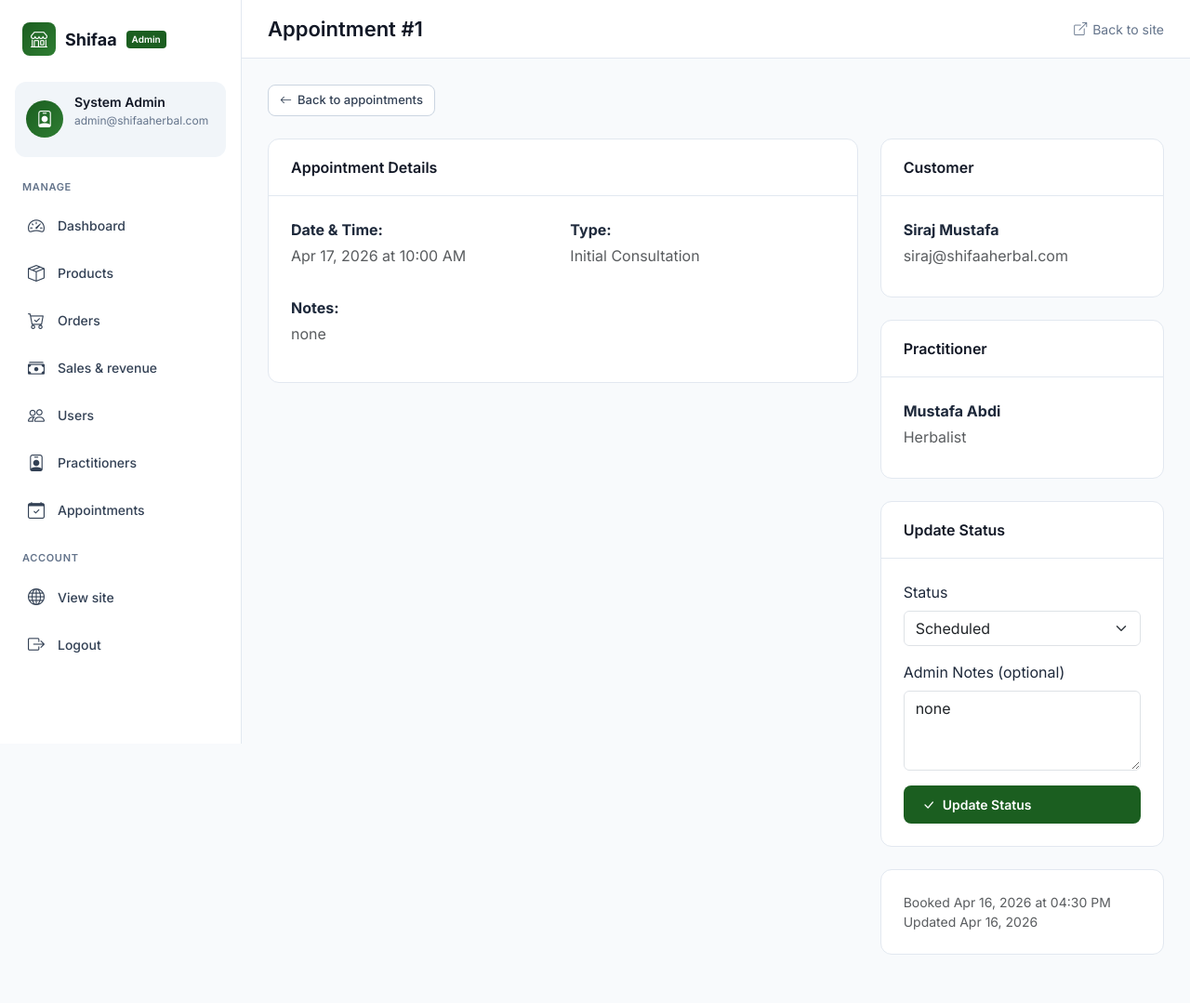
After one commit to siraj-eng/ShifaaEcommerce, a Flask app: page /admin/appointments/1 in a window 1280 px wide. The commit adds this page. Shown: the whole page at 93% size. Run offline with Flask 3, Linux system fonts and the light colour scheme; a user stored in the database is signed in.

Commit message:
Fixed booking appointment display

```diff
--- a/app.py
+++ b/app.py
@@ -1249,7 +1249,18 @@ Shifaa Herbal Team"""
 
     @app.route("/community")
     def community():
-        return render_template("user/community.html")
+        from models import Question, Story
+
+        # Get recent questions with answers
+        questions = Question.query.order_by(Question.created_at.desc()).limit(10).all()
+
+        # Get recent stories
+        stories = Story.query.order_by(Story.created_at.desc()).limit(12).all()
+
+        # For now, pass empty topics list until discussion functionality is implemented
+        topics = []
+
+        return render_template("user/community.html", questions=questions, stories=stories, topics=topics)
 
     @app.route("/ask_question", methods=["POST"])
     @login_required
@@ -1702,6 +1713,63 @@ Shifaa Herbal Team"""
                              pagination=paginated_appointments,
                              status_filter=status_filter)
 
+    @app.route("/admin/appointments/<int:appointment_id>", methods=["GET", "POST"])
+    @login_required
+    @admin_required
+    def admin_appointment_detail(appointment_id):
+        from models import Appointment
+        appointment = db.session.get(Appointment, appointment_id)
+        if not appointment:
+            flash("Appointment not found.", "error")
+            return redirect(url_for("admin_appointments"))
+
+        if request.method == "POST":
+            new_status = request.form.get("status")
+            admin_notes = sanitize_input(request.form.get("admin_notes", ""))
+
+            if new_status and new_status in ["scheduled", "completed", "cancelled"]:
+                appointment.status = new_status
+                if admin_notes:
+                    appointment.notes = admin_notes
+                db.session.commit()
+                flash(f"Appointment status updated to {new_status}.", "success")
+
+                # Send notification email to user if status changed
+                try:
+                    from flask_mail import Message
+                    status_messages = {
+                        "completed": "Your appointment has been marked as completed.",
+                        "cancelled": "Your appointment has been cancelled."
+                    }
+                    if new_status in status_messages:
+                        msg = Message(
+                            f"Appointment Update - {appointment.practitioner.name}",
+                            recipients=[appointment.user.email],
+                            body=f"""Dear {appointment.user.name},
+
+{status_messages[new_status]}
+
+Appointment Details:
+- Practitioner: {appointment.practitioner.name}
+- Date: {format_local_time(appointment.appointment_date).strftime('%A, %B %d, %Y')}
+- Time: {format_local_time(appointment.appointment_date).strftime('%I:%M %p')}
+- Type: {appointment.appointment_type}
+
+If you have any questions, please contact us.
+
+Best regards,
+Shifaa Herbal Team"""
+                        )
+                        mail.send(msg)
+                except Exception as e:
+                    print(f"Email sending failed: {e}")
+
+                return redirect(url_for("admin_appointment_detail", appointment_id=appointment_id))
+            else:
+                flash("Invalid status selected.", "error")
+
+        return render_template("admin/appointment_detail.html", appointment=appointment)
+
     @app.route("/admin/sales")
     @login_required
     @admin_required
--- /dev/null
+++ b/templates/admin/appointment_detail.html
@@ -0,0 +1,78 @@
+{% extends "admin/base.html" %}
+
+{% block title %}Appointment #{{ appointment.id }}{% endblock %}
+{% block page_title %}Appointment #{{ appointment.id }}{% endblock %}
+
+{% block content %}
+<div class="d-flex flex-wrap gap-3 mb-4">
+    <a href="{{ url_for('admin_appointments') }}" class="btn-sm-admin"><i class="bi bi-arrow-left"></i> Back to appointments</a>
+</div>
+
+<div class="row g-4">
+    <div class="col-lg-8">
+        <div class="card-admin">
+            <div class="card-header">Appointment Details</div>
+            <div class="card-body">
+                <div class="row g-3">
+                    <div class="col-md-6">
+                        <p class="mb-1"><strong>Date & Time:</strong></p>
+                        <p class="text-muted">{{ appointment.appointment_date|format_datetime }}</p>
+                    </div>
+                    <div class="col-md-6">
+                        <p class="mb-1"><strong>Type:</strong></p>
+                        <p class="text-muted">{{ appointment.appointment_type|title if appointment.appointment_type else 'General advice' }}</p>
+                    </div>
+                    <div class="col-12">
+                        <p class="mb-1"><strong>Notes:</strong></p>
+                        <p class="text-muted">{{ appointment.notes or 'No notes provided' }}</p>
+                    </div>
+                </div>
+            </div>
+        </div>
+    </div>
+    <div class="col-lg-4">
+        <div class="card-admin">
+            <div class="card-header">Customer</div>
+            <div class="card-body">
+                <p class="mb-1"><strong>{{ appointment.user.name }}</strong></p>
+                <p class="text-muted mb-2">{{ appointment.user.email }}</p>
+                {% if appointment.user.phone %}<p class="mb-0">Phone: {{ appointment.user.phone }}</p>{% endif %}
+            </div>
+        </div>
+        <div class="card-admin">
+            <div class="card-header">Practitioner</div>
+            <div class="card-body">
+                <p class="mb-1"><strong>{{ appointment.practitioner.name }}</strong></p>
+                <p class="text-muted mb-2">{{ appointment.practitioner.title or 'Practitioner' }}</p>
+                {% if appointment.practitioner.specialization %}<p class="mb-0">Specialization: {{ appointment.practitioner.specialization }}</p>{% endif %}
+            </div>
+        </div>
+        <div class="card-admin">
+            <div class="card-header">Update Status</div>
+            <div class="card-body">
+                <form method="post">
+                    <div class="mb-3">
+                        <label class="form-label">Status</label>
+                        <select name="status" class="form-select">
+                            <option value="scheduled" {% if appointment.status == 'scheduled' %}selected{% endif %}>Scheduled</option>
+                            <option value="completed" {% if appointment.status == 'completed' %}selected{% endif %}>Completed</option>
+                            <option value="cancelled" {% if appointment.status == 'cancelled' %}selected{% endif %}>Cancelled</option>
+                        </select>
+                    </div>
+                    <div class="mb-3">
+                        <label class="form-label">Admin Notes (optional)</label>
+                        <textarea name="admin_notes" class="form-control" rows="3" placeholder="Add internal notes...">{{ appointment.notes }}</textarea>
+                    </div>
+                    <button type="submit" class="btn-admin w-100"><i class="bi bi-check-lg"></i> Update Status</button>
+                </form>
+            </div>
+        </div>
+        <div class="card-admin">
+            <div class="card-body">
+                <p class="mb-0 small text-muted">Booked {{ appointment.created_at|local_strftime('%b %d, %Y at %I:%M %p') }}</p>
+                {% if appointment.updated_at %}<p class="mb-0 small text-muted">Updated {{ appointment.updated_at|local_strftime('%b %d, %Y') }}</p>{% endif %}
+            </div>
+        </div>
+    </div>
+</div>
+{% endblock %}
--- a/templates/admin/appointments.html
+++ b/templates/admin/appointments.html
@@ -31,7 +31,7 @@
                 <tbody>
                     {% for apt in appointments %}
                     <tr>
-                        <td>{{ apt.appointment_date|format_datetime }}</td>
+                        <td><a href="{{ url_for('admin_appointment_detail', appointment_id=apt.id) }}" class="text-decoration-none">{{ apt.appointment_date|format_datetime }}</a></td>
                         <td>{{ apt.user.name }}<br><small class="text-muted">{{ apt.user.email }}</small></td>
                         <td><strong>{{ apt.practitioner.name }}</strong><br><small class="text-muted">{{ apt.practitioner.title or '—' }}</small></td>
                         <td>{{ apt.appointment_type|title if apt.appointment_type else '—' }}</td>
```
Also changed, not shown: templates/user/community.html (+10 -26 lines), shifaa.db.
